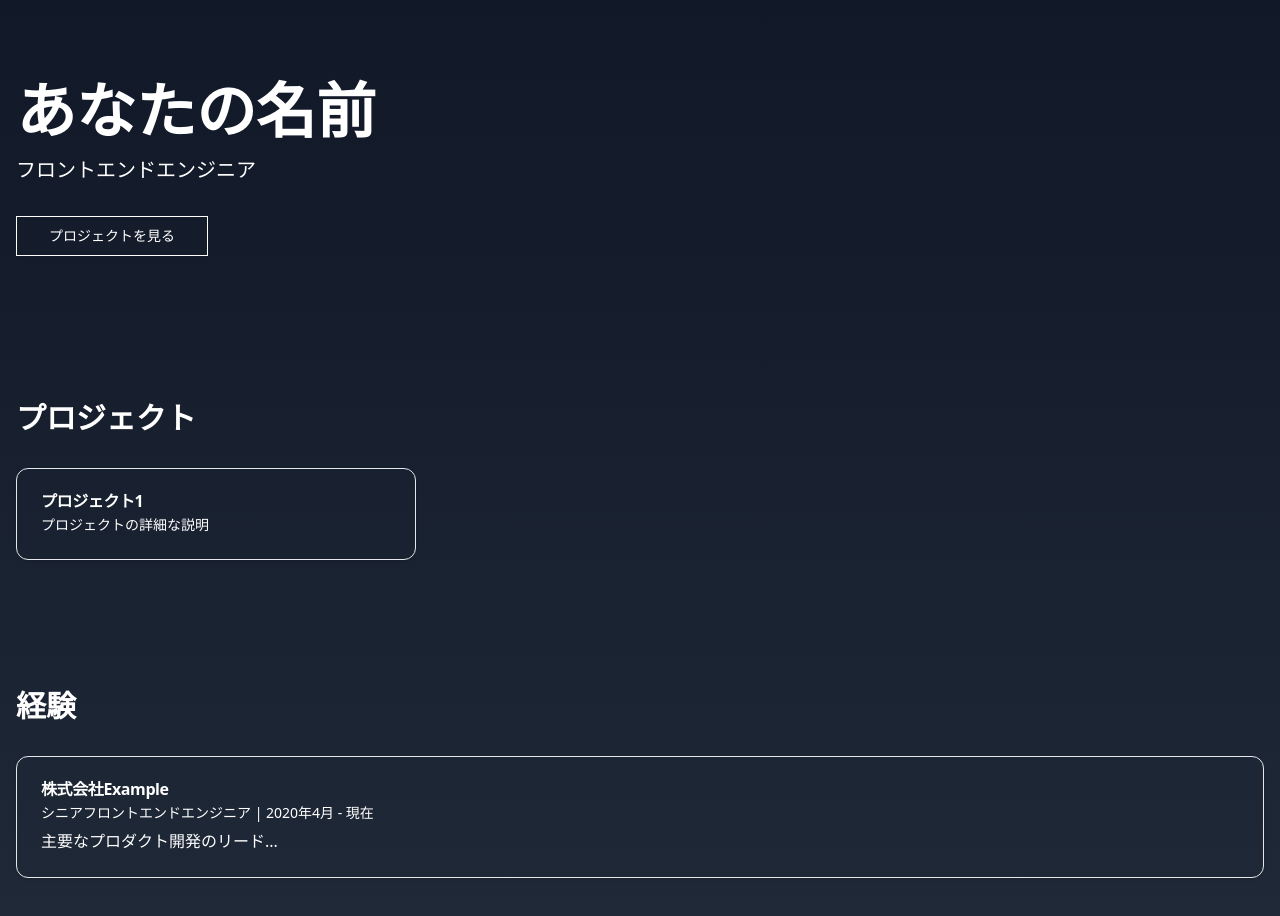
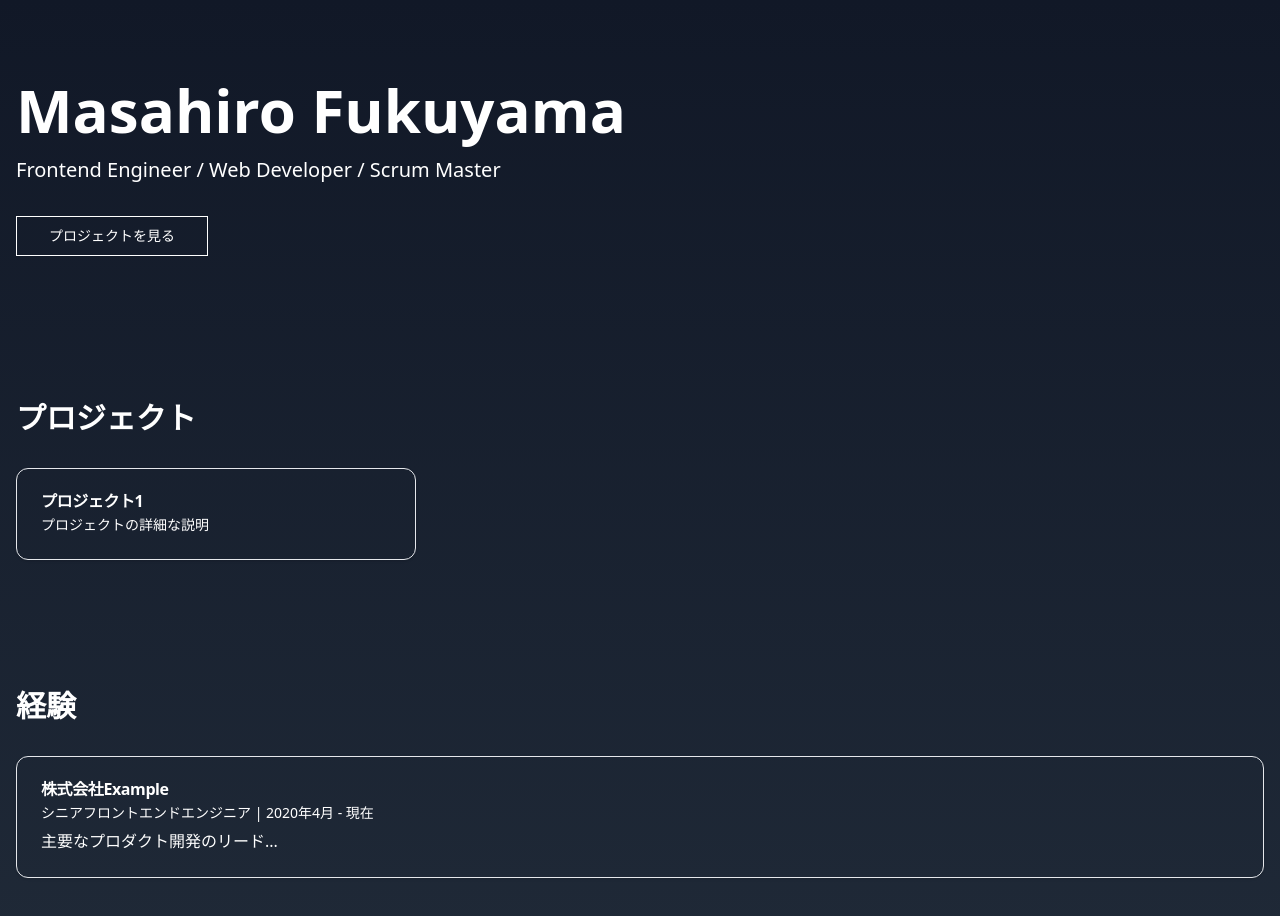
Before and after one commit to masa0113/engineer-portfolio, a Next.js app: page /engineer-portfolio/ in a window 1280 px wide. Shown: the top 916 px of the page. Built offline with nearby package versions, Linux system fonts and the light colour scheme.

Commit message:
split component

```diff
--- a/src/app/page.tsx
+++ b/src/app/page.tsx
@@ -1,77 +1,5 @@
-'use client';
-import { motion } from 'framer-motion';
-import { Button } from '@/components/ui/button';
-import {
-  Card,
-  CardHeader,
-  CardTitle,
-  CardDescription,
-} from '@/components/ui/card';
-import { projects, experiences } from '@/const/content';
+import HomeWrapper from '@/components/top/HomeWrapper';
 
 export default function Home() {
-  return (
-    <main className="min-h-screen bg-gradient-to-b from-gray-900 to-gray-800">
-      {/* Hero Section */}
-      <motion.section
-        initial={{ opacity: 0, y: 20 }}
-        animate={{ opacity: 1, y: 0 }}
-        transition={{ duration: 0.8 }}
-        className="container mx-auto px-4 py-20 text-white"
-      >
-        <h1 className="mb-4 text-6xl font-bold">あなたの名前</h1>
-        <p className="mb-8 text-xl">フロントエンドエンジニア</p>
-        <Button variant="outline" size="lg">
-          プロジェクトを見る
-        </Button>
-      </motion.section>
-
-      {/* Projects Section */}
-      <section className="container mx-auto px-4 py-16">
-        <h2 className="mb-8 text-3xl font-bold text-white">プロジェクト</h2>
-        <div className="grid grid-cols-1 gap-6 md:grid-cols-2 lg:grid-cols-3">
-          {projects.map((project, index) => (
-            <motion.div
-              key={project.title}
-              initial={{ opacity: 0, y: 20 }}
-              animate={{ opacity: 1, y: 0 }}
-              transition={{ duration: 0.5, delay: index * 0.1 }}
-            >
-              <Card>
-                <CardHeader>
-                  <CardTitle className="text-white">{project.title}</CardTitle>
-                  <CardDescription className="text-white">{project.description}</CardDescription>
-                </CardHeader>
-              </Card>
-            </motion.div>
-          ))}
-        </div>
-      </section>
-
-      {/* Experience Section */}
-      <section className="container mx-auto px-4 py-16">
-        <h2 className="mb-8 text-3xl font-bold text-white">経験</h2>
-        <div className="space-y-6">
-          {experiences.map((exp, index) => (
-            <motion.div
-              key={exp.company}
-              initial={{ opacity: 0, x: -20 }}
-              animate={{ opacity: 1, x: 0 }}
-              transition={{ duration: 0.5, delay: index * 0.1 }}
-            >
-              <Card>
-                <CardHeader>
-                  <CardTitle className="text-white">{exp.company}</CardTitle>
-                  <CardDescription className="text-white">
-                    {exp.position} | {exp.period}
-                  </CardDescription>
-                  <p className="text-white mt-2">{exp.description}</p>
-                </CardHeader>
-              </Card>
-            </motion.div>
-          ))}
-        </div>
-      </section>
-    </main>
-  );
+  return (<HomeWrapper />);
 }
--- /dev/null
+++ b/src/components/parts/LoadingScreen.tsx
@@ -0,0 +1,53 @@
+"use client";
+
+import { useEffect, useState } from "react";
+import { motion } from "framer-motion";
+import { cn } from "@/lib/utils";
+
+export default function LoadingScreen({
+    onFinish,
+}: {
+    onFinish: () => void;
+}) {
+    const [progress, setProgress] = useState(0);
+
+    useEffect(() => {
+        const interval = setInterval(() => {
+            setProgress((prev) => {
+                if (prev >= 100) {
+                    clearInterval(interval);
+                    setTimeout(onFinish, 500); // 終了後コールバック実行
+                    return 100;
+                }
+                return prev + 5;
+            });
+        }, 50);
+    }, [onFinish]);
+
+    return (
+        <motion.div
+            initial={{ y: 0 }}
+            animate={{ y: progress === 100 ? "-100%" : 0 }}
+            transition={{ duration: 0.5 }}
+            className={cn(
+                "fixed inset-0 bg-gray-700 flex items-center justify-center z-50"
+            )}
+        >
+            <div className="w-3/4 max-w-lg space-y-4 text-white">
+                {/* プログレスバー */}
+                <div className="relative w-full h-2 bg-muted rounded">
+                    <motion.div
+                        className="absolute top-0 left-0 h-full bg-primary rounded"
+                        style={{ width: `${progress}%` }}
+                        initial={{ width: 0 }}
+                        animate={{ width: `${progress}%` }}
+                        transition={{ duration: 0.5 }}
+                    />
+                </div>
+                <p className="text-center text-sm text-muted-foreground">
+                    Loading... {progress}%
+                </p>
+            </div>
+        </motion.div>
+    );
+}
--- /dev/null
+++ b/src/components/top/ExperienceSection/ExperienceSection.tsx
@@ -0,0 +1,33 @@
+'use client';
+
+import { motion } from "framer-motion";
+import { experiences } from "@/const/content";
+import { Card, CardHeader, CardTitle, CardDescription } from "@/components/ui/card";
+
+export default function ExperienceSection() {
+    return (
+        <section className="container mx-auto px-4 py-16">
+            <h2 className="mb-8 text-3xl font-bold text-white">経験</h2>
+            <div className="space-y-6">
+                {experiences.map((exp, index) => (
+                    <motion.div
+                        key={exp.company}
+                        initial={{ opacity: 0, x: -20 }}
+                        animate={{ opacity: 1, x: 0 }}
+                        transition={{ duration: 0.5, delay: index * 0.1 }}
+                    >
+                        <Card>
+                            <CardHeader>
+                                <CardTitle className="text-white">{exp.company}</CardTitle>
+                                <CardDescription className="text-white">
+                                    {exp.position} | {exp.period}
+                                </CardDescription>
+                                <p className="text-white mt-2">{exp.description}</p>
+                            </CardHeader>
+                        </Card>
+                    </motion.div>
+                ))}
+            </div>
+        </section>
+    );
+}
--- /dev/null
+++ b/src/components/top/HeroSection.tsx/HeroSection.tsx
@@ -0,0 +1,21 @@
+'use client';
+
+import { motion } from "framer-motion";
+import { Button } from "@/components/ui/button";
+
+export default function HeroSection() {
+    return (
+        <motion.section
+            initial={{ opacity: 0, y: 20 }}
+            animate={{ opacity: 1, y: 0 }}
+            transition={{ duration: 0.8 }}
+            className="container mx-auto px-4 py-20 text-white"
+        >
+            <h1 className="mb-4 text-6xl font-bold">Masahiro Fukuyama</h1>
+            <p className="mb-8 text-xl">Frontend Engineer / Web Developer / Scrum Master</p>
+            <Button variant="outline" size="lg">
+                プロジェクトを見る
+            </Button>
+        </motion.section>
+    );
+}
--- /dev/null
+++ b/src/components/top/HomeWrapper.tsx
@@ -0,0 +1,22 @@
+'use client';
+import { useState } from "react";
+import LoadingScreen from "../parts/LoadingScreen";
+import HeroSection from "./HeroSection.tsx/HeroSection";
+import ProjectSection from "./ProjectSection.tsx/ProjectSection";
+import ExperienceSection from "./ExperienceSection/ExperienceSection";
+
+export default function HomeWrapper() {
+    const [isLoading, setIsLoading] = useState(true);
+
+    return (
+        isLoading ? (
+            <LoadingScreen onFinish={() => setIsLoading(false)} />
+        ) : (
+            <main className="min-h-screen bg-gradient-to-b from-gray-900 to-gray-800">
+                <HeroSection />
+                <ProjectSection />
+                <ExperienceSection />
+            </main>
+        )
+    );
+}
--- /dev/null
+++ b/src/components/top/ProjectSection.tsx/ProjectSection.tsx
@@ -0,0 +1,30 @@
+'use client';
+
+import { motion } from "framer-motion";
+import { projects } from "@/const/content";
+import { Card, CardHeader, CardTitle, CardDescription } from "@/components/ui/card";
+
+export default function ProjectSection() {
+    return (
+        <section className="container mx-auto px-4 py-16">
+            <h2 className="mb-8 text-3xl font-bold text-white">プロジェクト</h2>
+            <div className="grid grid-cols-1 gap-6 md:grid-cols-2 lg:grid-cols-3">
+                {projects.map((project, index) => (
+                    <motion.div
+                        key={project.title}
+                        initial={{ opacity: 0, y: 20 }}
+                        animate={{ opacity: 1, y: 0 }}
+                        transition={{ duration: 0.5, delay: index * 0.1 }}
+                    >
+                        <Card>
+                            <CardHeader>
+                                <CardTitle className="text-white">{project.title}</CardTitle>
+                                <CardDescription className="text-white">{project.description}</CardDescription>
+                            </CardHeader>
+                        </Card>
+                    </motion.div>
+                ))}
+            </div>
+        </section>
+    );
+}
```
